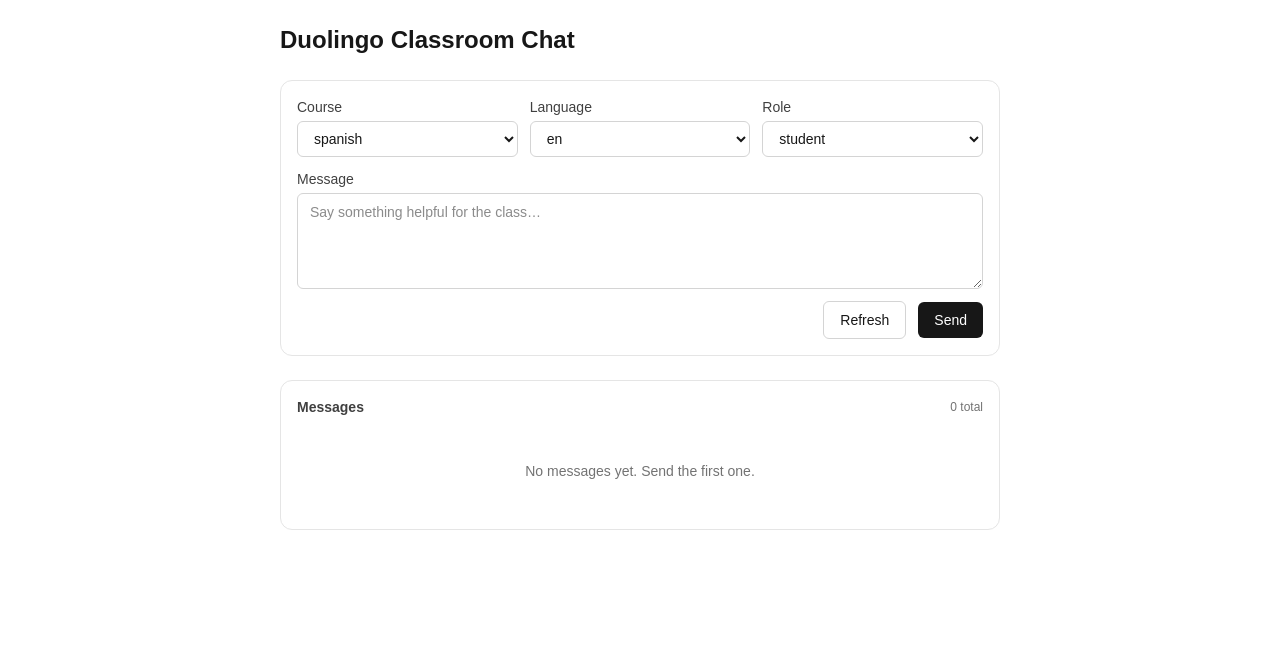
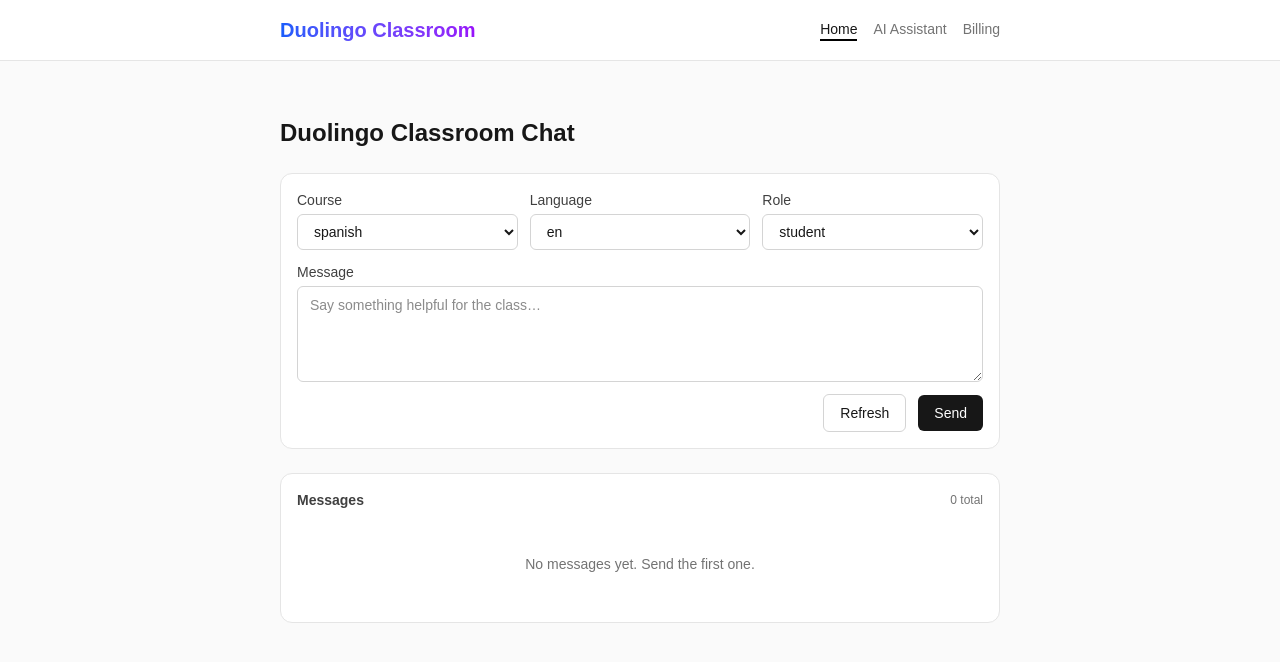
Before and after one commit to farhadovIlqar/duolingo-classroom-chat, a Next.js app: page / in a window 1280 px wide. Shown: the top 662 px of the page. Built offline with nearby package versions, Linux system fonts and the light colour scheme.

Commit message:
feat: added navbar

```diff
--- a/src/app/page.tsx
+++ b/src/app/page.tsx
@@ -1,5 +1,36 @@
-import { ChatClient } from "@/app/_components/ChatClient";
+import { ChatClient } from "@/app/_components/ChatClient"
+import Link from "next/link"
 
 export default function Home() {
-  return <ChatClient />;
+  return (
+    <div className="min-h-screen bg-neutral-50">
+      <header className="bg-white border-b border-neutral-200 sticky top-0 z-10">
+        <div className="max-w-3xl mx-auto px-6 py-4 flex items-center justify-between">
+          <h1 className="text-xl font-bold bg-gradient-to-r from-blue-600 to-purple-600 bg-clip-text text-transparent">
+            Duolingo Classroom
+          </h1>
+          <nav className="flex gap-4 text-sm font-medium">
+            <Link href="/" className="text-neutral-900 border-b-2 border-black">
+              Home
+            </Link>
+            <Link
+              href="/chat"
+              className="text-neutral-500 hover:text-neutral-900 transition-colors"
+            >
+              AI Assistant
+            </Link>
+            <Link
+              href="/billing"
+              className="text-neutral-500 hover:text-neutral-900 transition-colors"
+            >
+              Billing
+            </Link>
+          </nav>
+        </div>
+      </header>
+      <main className="py-8">
+        <ChatClient />
+      </main>
+    </div>
+  )
 }
```
